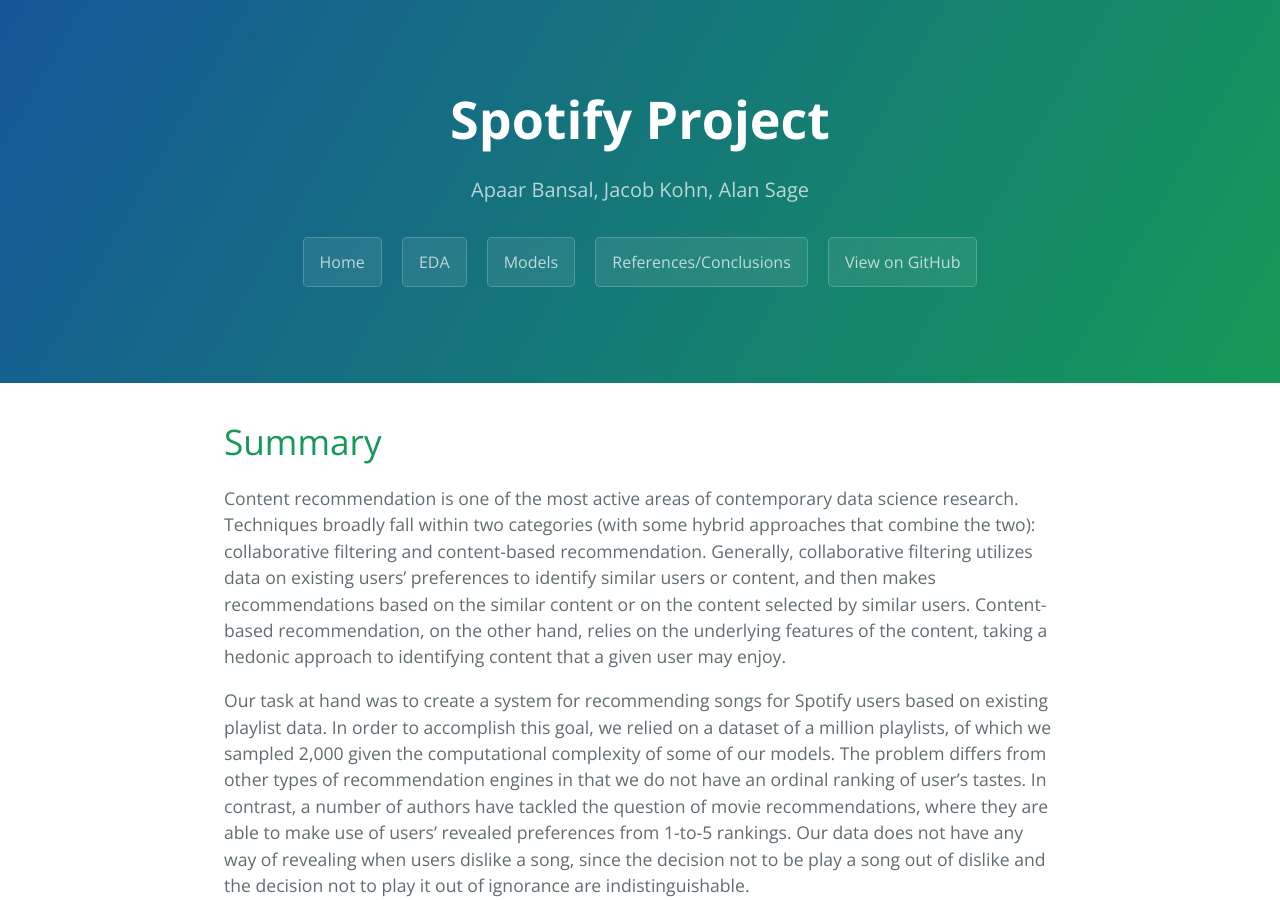
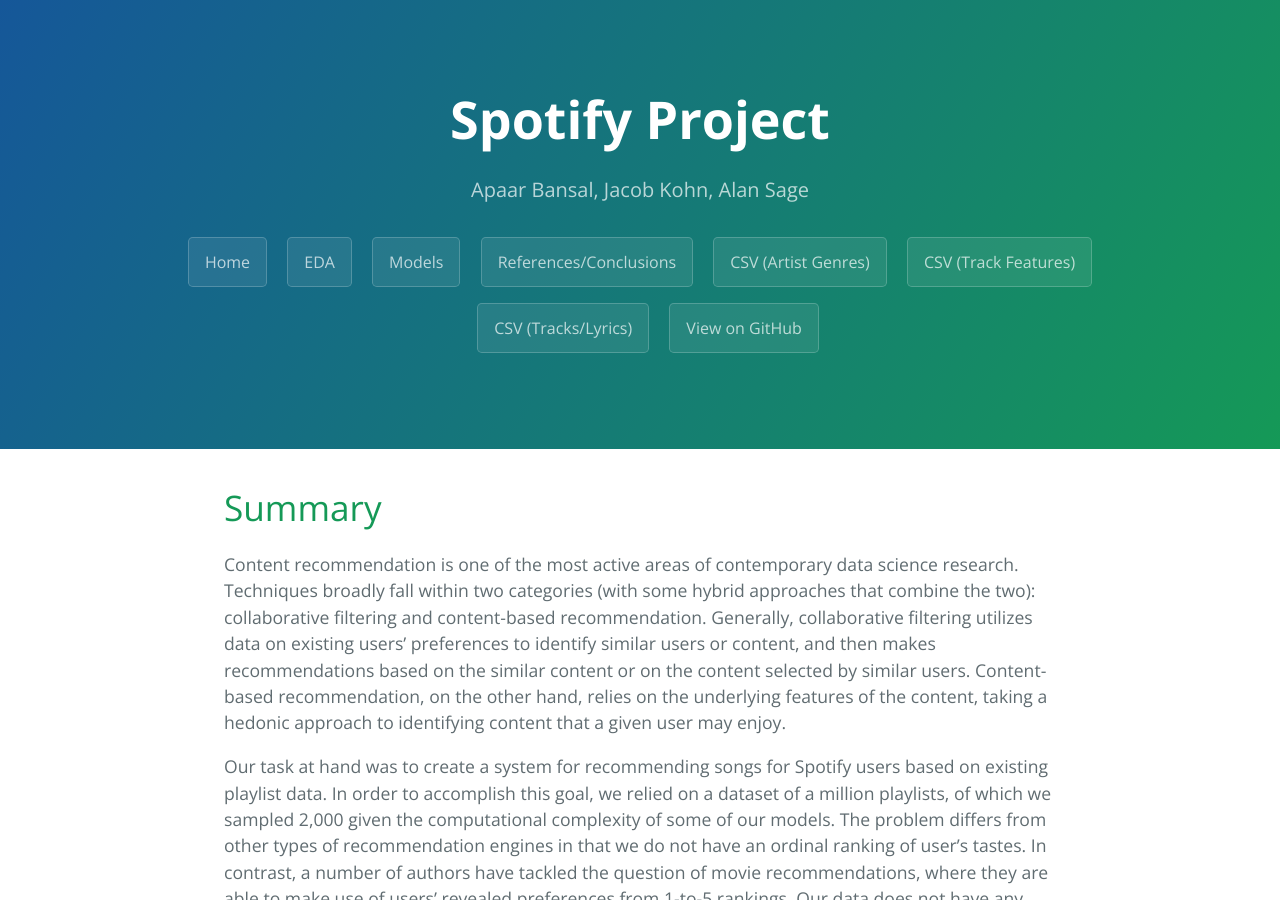
Before and after one commit to jk979/Spotify, a Jekyll site: the page built from index.md, in a window 1280 px wide and 900 px high. Built offline with Jekyll 4.4.1, drawn with Linux system fonts in a browser that asks for light colours; our own code applies the rules of GitHub Pages for plain Markdown files.

Commit message:
added links to csvs

```diff
--- a/_layouts/default.html
+++ b/_layouts/default.html
@@ -33,6 +33,10 @@
         <a href="https://jk979.github.io/Spotify/eda.html" class="btn">EDA</a>
         <a href="https://jk979.github.io/Spotify/models.html" class="btn">Models</a>
         <a href="https://jk979.github.io/Spotify/conclusions.html" class="btn">References/Conclusions</a>
+        <a href="https://drive.google.com/file/d/1ueUMpPDVFPS7Er8Mq9-IqRHMJ2avSqCG/view" class="btn">CSV (Artist Genres)</a>
+        <a href="https://drive.google.com/file/d/1OiJ7NGIXmrWXXBNaYoIrPgkMOI2wEDfw/view" class="btn">CSV (Track Features)</a>
+        <a href="https://drive.google.com/file/d/1l0rTqWhIfQw4Hv8KRySvL6A6mkE2PRIz/view" class="btn">CSV (Tracks/Lyrics)</a>
+
       {% endif %}
       {% if site.github.is_project_page %}
         <a href="{{ site.github.repository_url }}" class="btn">View on GitHub</a>
```
